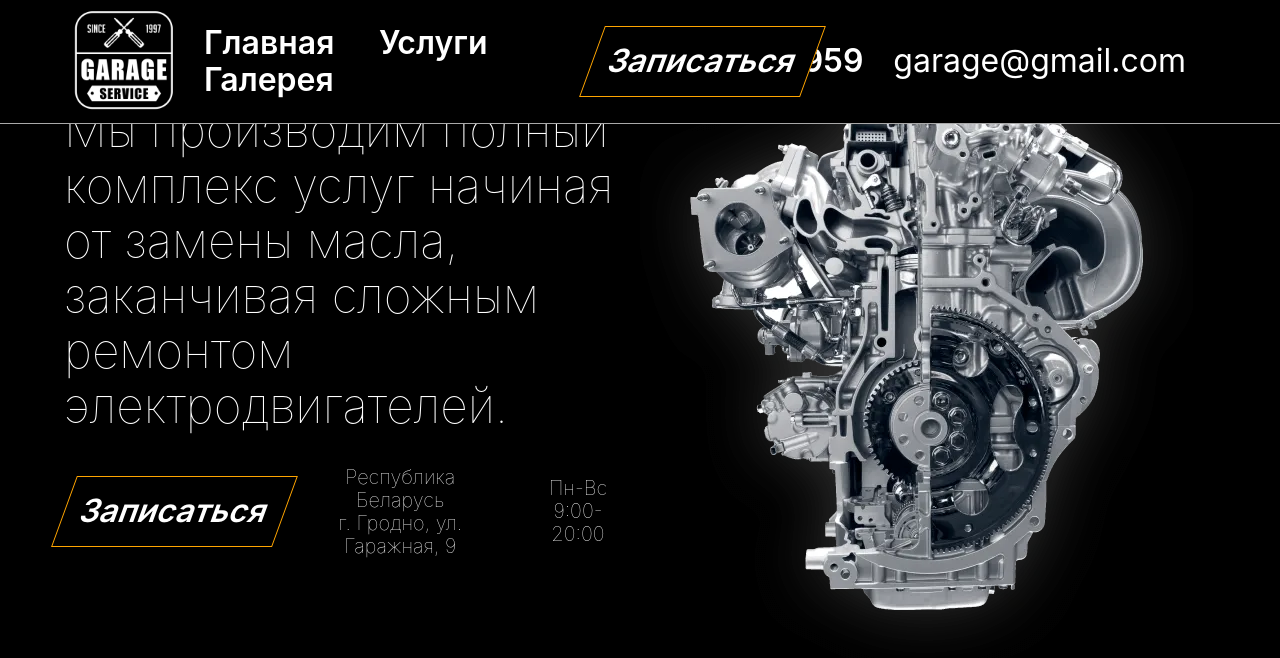
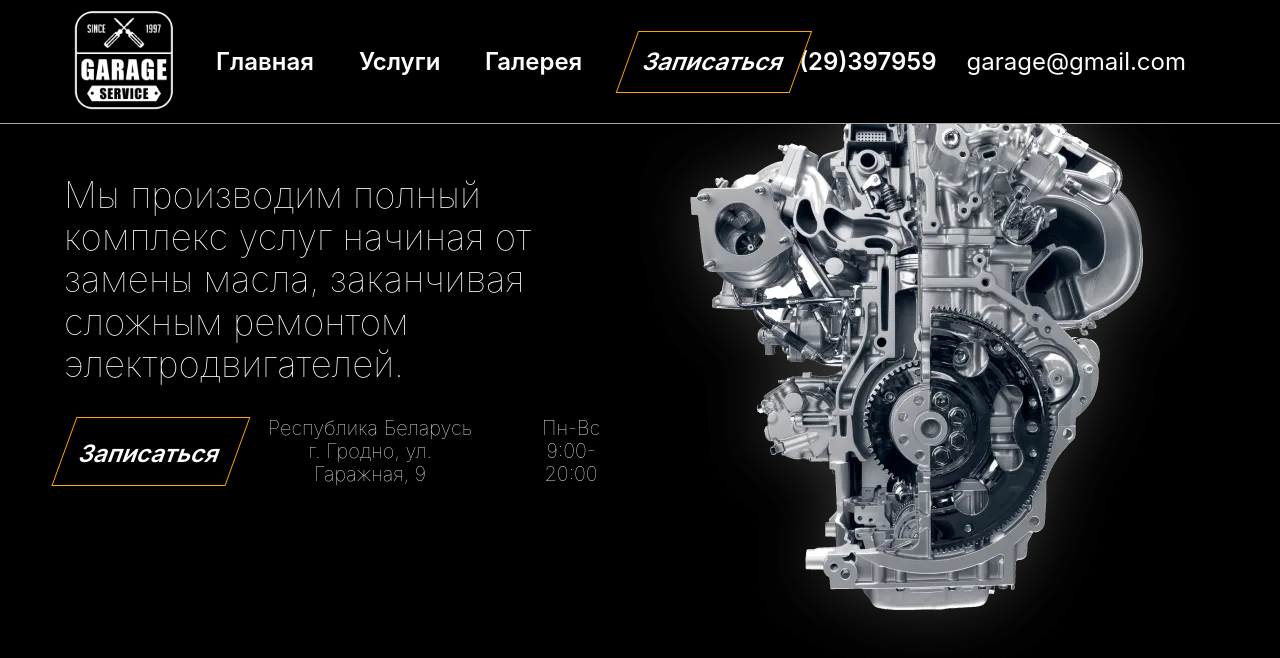
Before and after one commit to yudzeshka/yudzeshka.github.io, a plain HTML site: page project/index.html in a window 1280 px wide. Shown: the top 658 px of the page. Drawn offline with Linux system fonts and the light colour scheme.

Commit message:
menu font size 1.5rem, add tire-page

```diff
--- /dev/null
+++ b/project/styles/services-styles.css
@@ -0,0 +1,207 @@
+* {
+  box-sizing: border-box;
+  color: white;
+  text-decoration: none;
+  font-family: -apple-system, BlinkMacSystemFont, "Segoe UI", Roboto, Oxygen,
+    Ubuntu, Cantarell, "Open Sans", "Helvetica Neue", sans-serif;
+}
+.wrapper {
+  /* height: 100vh;
+  width: 100vw; */
+  display: flex;
+  flex-direction: column;
+  justify-content: space-between;
+  text-align: center;
+  align-items: center;
+  background-image: url(../images/black-background.jpg);
+  background-size: cover;
+}
+.header {
+  display: flex;
+  justify-content: space-between;
+  border-bottom: 0.1px solid darkgrey;
+  padding: 0 5%;
+  z-index: 1000;
+  width: 100%;
+}
+.header__menu {
+  display: flex;
+  justify-content: space-between;
+  width: 65%;
+  margin: auto;
+}
+.menu__body {
+  margin: auto;
+}
+.menu__icon > img {
+  justify-self: flex-start;
+}
+.menu__contacts {
+  display: flex;
+  width: 35%;
+  justify-content: flex-end;
+  font-size: 20px;
+  font-weight: 400;
+  margin: auto;
+}
+.menu__icon > img {
+  height: 120px;
+}
+
+.button {
+  border: 1px solid orange;
+  margin: auto;
+  padding: 1rem;
+}
+
+.menu__link {
+  padding: 0 20px;
+}
+/* Анимация начало кнопки */
+
+/* Shutter Out Vertical */
+.button {
+  display: inline-block;
+  vertical-align: middle;
+  position: relative;
+  transform: skewX(-20deg);
+}
+.button:before {
+  content: "";
+  position: absolute;
+  z-index: -1;
+  top: 0;
+  bottom: 0;
+  left: 0;
+  right: 0;
+  background: rgb(185, 134, 57);
+  transform: scaleY(0);
+  transform-origin: 50%;
+  transition-duration: 0.3s;
+  transition-timing-function: ease-out;
+}
+
+.button:hover:before,
+.button:focus:before,
+.button:active:before {
+  transform: scaleY(1);
+}
+
+/* Анимация меню */
+
+.menu__link,
+.underline {
+  display: inline-block;
+  vertical-align: middle;
+  transform: perspective(1px) translateZ(0);
+  position: relative;
+  overflow: hidden;
+}
+.underline:before {
+  content: "";
+  position: absolute;
+  z-index: -1;
+  left: 51%;
+  right: 51%;
+  bottom: 0;
+  background: white;
+  height: 1px;
+  transition-property: left, right;
+  transition-duration: 0.3s;
+  transition-timing-function: ease-out;
+}
+.underline:hover:before,
+.underline:focus:before,
+.underline:active:before {
+  left: 0;
+  right: 0;
+}
+/* Анимация конец */
+
+.menu__email {
+  padding: 0 30px;
+  font-size: 1.5rem;
+}
+.button a,
+.menu__body a,
+.menu__contacts a {
+  text-decoration: none;
+  font-size: 1.5rem;
+  font-weight: 600;
+}
+/* content */
+
+.content {
+  max-height: 80vh;
+  width: 40%;
+  /* padding: 0 30%; */
+  text-align: center;
+}
+.article {
+  padding: 7%;
+  background-color: rgba(0, 0, 0, 0.733);
+  display: flex;
+  flex-direction: column;
+  text-align: center;
+  /* width: 60vw; */
+  vertical-align: middle;
+  align-items: center;
+}
+.img {
+  height: 300px;
+  width: 100%;
+}
+.img img {
+  width: 100%;
+  height: 100%;
+}
+/* footer */
+.social__img {
+  width: 25px;
+  padding: 2rem 0;
+  margin: 0 10px;
+}
+
+.fourth-page__footer {
+  display: grid;
+  grid-template-columns: 2fr 1fr 1fr 2fr 1fr;
+  font-size: 2vh;
+  align-items: center;
+  text-align: center;
+  background-color: rgba(241, 149, 10, 0.05);
+  border-top: 0.1px solid darkgrey;
+}
+.align-start {
+  text-align: start;
+}
+
+.footer-row,
+.social,
+address,
+p,
+.footer__logo,
+img {
+  background-color: transparent;
+}
+.footer-row a {
+  padding-bottom: 1vh;
+}
+
+.footer__logo img {
+  height: 20%;
+  width: 20%;
+  margin: auto;
+}
+
+.footer__social {
+  display: flex;
+  flex-direction: row;
+  justify-content: center;
+  align-items: center;
+  background-color: transparent;
+}
+
+.footer__social a :hover,
+.social a:hover {
+  opacity: 0.7;
+}
--- a/project/styles/style.css
+++ b/project/styles/style.css
@@ -61,15 +61,7 @@
 .button {
   display: inline-block;
   vertical-align: middle;
-  -webkit-transform: perspective(1px) translateZ(0);
-  transform: perspective(1px) translateZ(0);
-  box-shadow: 0 0 1px rgba(0, 0, 0, 0);
   position: relative;
-  background: black;
-  -webkit-transition-property: color;
-  transition-property: color;
-  -webkit-transition-duration: 0.3s;
-  transition-duration: 0.3s;
   transform: skewX(-20deg);
 }
 .button:before {
@@ -81,26 +73,15 @@
   left: 0;
   right: 0;
   background: rgb(185, 134, 57);
-  -webkit-transform: scaleY(0);
   transform: scaleY(0);
-  -webkit-transform-origin: 50%;
   transform-origin: 50%;
-  -webkit-transition-property: transform;
-  transition-property: transform;
-  -webkit-transition-duration: 0.3s;
   transition-duration: 0.3s;
-  -webkit-transition-timing-function: ease-out;
   transition-timing-function: ease-out;
 }
-.button:hover,
-.button:focus,
-.button:active {
-  color: white;
-}
+
 .button:hover:before,
 .button:focus:before,
 .button:active:before {
-  -webkit-transform: scaleY(1);
   transform: scaleY(1);
 }
 
@@ -110,9 +91,7 @@
 .underline {
   display: inline-block;
   vertical-align: middle;
-  -webkit-transform: perspective(1px) translateZ(0);
   transform: perspective(1px) translateZ(0);
-  box-shadow: 0 0 1px rgba(0, 0, 0, 0);
   position: relative;
   overflow: hidden;
 }
@@ -125,11 +104,8 @@
   bottom: 0;
   background: white;
   height: 1px;
-  -webkit-transition-property: left, right;
   transition-property: left, right;
-  -webkit-transition-duration: 0.3s;
   transition-duration: 0.3s;
-  -webkit-transition-timing-function: ease-out;
   transition-timing-function: ease-out;
 }
 .underline:hover:before,
@@ -142,13 +118,13 @@
 
 .menu__email {
   padding: 0 30px;
-  font-size: 2rem;
+  font-size: 1.5rem;
 }
 .button a,
 .menu__body a,
 .menu__contacts a {
   text-decoration: none;
-  font-size: 2rem;
+  font-size: 1.5rem;
   font-weight: 600;
 }
 /* head page content */
@@ -163,7 +139,8 @@
   flex-basis: 80%;
 }
 .content img {
-  height: 100%;
+  max-height: 100%;
+  max-width: 100%;
 }
 .reverse {
   flex-direction: row-reverse;
@@ -174,20 +151,21 @@
   justify-content: center;
   font-size: 30px;
   font-weight: 100;
-  height: 100%;
+  max-height: 100%;
   flex-basis: 50%;
+  max-width: 100%;
 }
 .head-page__right {
   display: flex;
   align-items: center;
   flex-basis: 50%;
-  height: 100%;
+  max-height: 100%;
   align-items: center;
 }
 .head-page__left h1 {
   margin: auto;
   font-weight: 100;
-  font-size: 3rem;
+  font-size: calc(16px + (48 - 16) * ((100vw - 320px) / (1800 - 320)));
   text-align: start;
 }
 
```
Also changed, not shown: project/tire.html (added, +118 -0 lines), project/images/black-background.jpg (added).
